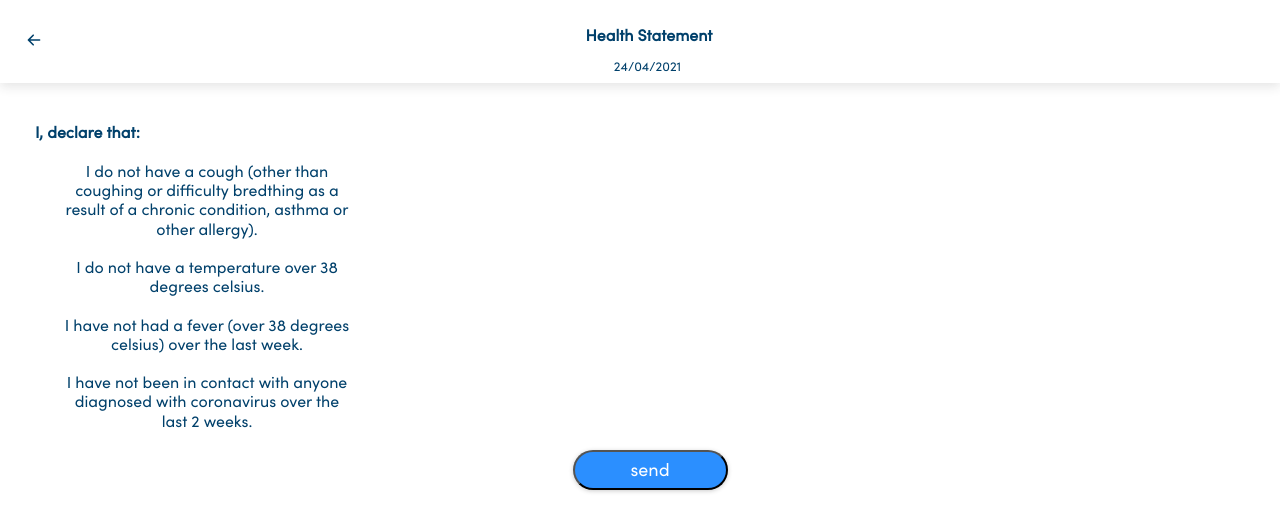
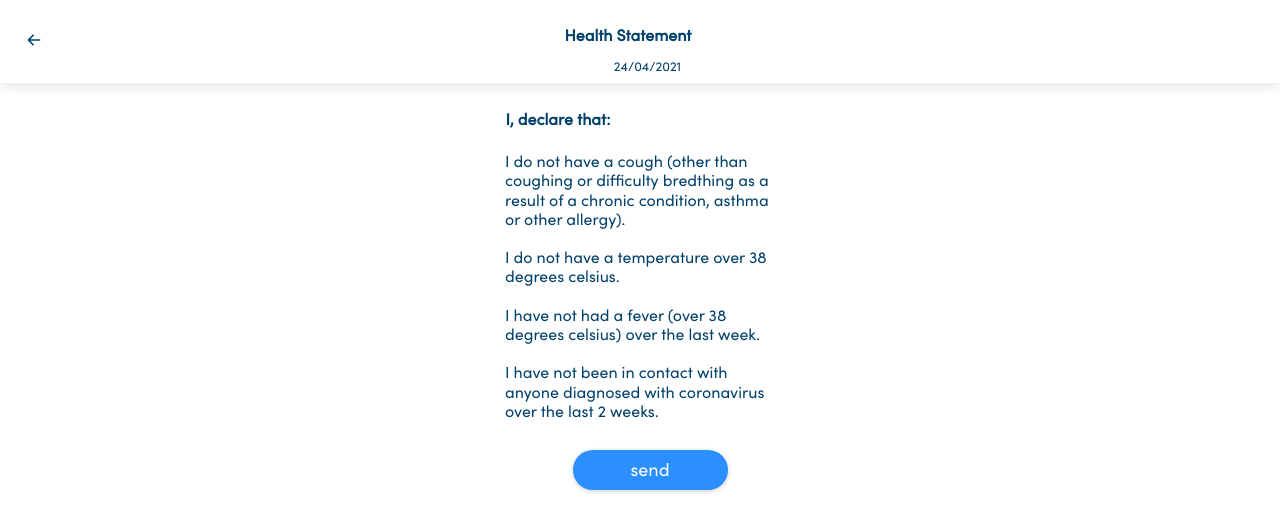
Before and after one commit to NofarVered/KueenB, a React (Create React App) app in the folder frontend/: page /health-statement in a window 1280 px wide. Shown: the top 532 px of the page. Built offline with nearby package versions, Linux system fonts and the light colour scheme; no server answers.

Commit message:
fixed css and added Headpage component

```diff
--- a/frontend/src/components/Calendar/calendar.css
+++ b/frontend/src/components/Calendar/calendar.css
@@ -118,15 +118,14 @@ main {
 /* GRID */
 
 .row {
-
     justify-content: center;
     align-content: center;
     margin: 0;
     padding: 0;
     display: flex;
     flex-direction: row;
-    flex-wrap: wrap;
-    width: 380px;
+    flex-wrap: nowrap;
+    width: 370px;
 }
 
 .arrow{
@@ -409,7 +408,7 @@ svg{
 .calendar .body .col {
     flex-grow: 0;
     flex-basis: 46px;
-    margin: 4px;
+    margin: 2.5px;
     height: 43px;
     -moz-border-radius: 50%;
     -webkit-border-radius: 50%;
--- /dev/null
+++ b/frontend/src/components/Headbox/Headbox.css
@@ -0,0 +1,41 @@
+.head_box1 {
+    position: absolute;
+    width: 100%;
+    height: 83px;
+    left: 0px;
+    top: 0px;
+    background: #ffffff;
+    box-shadow: 0px 4px 10px rgba(51, 51, 51, 0.12);
+}
+
+.headpage {
+    position: relative;
+    width: 213px;
+    height: 58px;
+    left: calc(50% - 130px + 11.5px);
+    top: 26px;
+    font-family: sofiapro-regular;
+    font-style: normal;
+    font-weight: bold;
+    font-size: 16px;
+    line-height: 120%;
+    text-align: center;
+    color: #00406b;
+}
+
+
+.dateFill {
+    position: absolute;
+    width: 162px;
+    height: 16px;
+    left: 25.93%;
+    right: 33.95%;
+    top: 59px;
+    font-family: sofiapro-regular;
+    font-style: normal;
+    font-weight: normal;
+    font-size: 13px;
+    line-height: 120%;
+    text-align: center;
+    color: #00406b;
+}
--- /dev/null
+++ b/frontend/src/components/Headbox/Headbox.js
@@ -0,0 +1,27 @@
+import React, { Component } from "react";
+import { Link } from "react-router-dom";
+import { HiArrowLeft } from "react-icons/hi";
+import "./Headbox.css"
+
+class Headbox extends Component{
+    state = {
+      headline: this.props.headline,
+      linkTo: this.props.linkTo,
+      date: this.props.date,
+  }
+    render(){
+      return(
+        <div className="head_box1">
+          <Link to={this.state.linkTo}>
+            <div style={this.state.linkTo ? null:{display:"none"}} className="arrow">
+              <HiArrowLeft />
+            </div>
+          </Link>
+          <div className="headpage">{this.state.headline}</div>
+          <div className="dateFill">{this.state.date ? this.state.date : null}</div>
+        </div>
+      );
+    }
+
+}
+export default Headbox;
--- a/frontend/src/components/HealthStatement/HS.css
+++ b/frontend/src/components/HealthStatement/HS.css
@@ -8,44 +8,6 @@ code {
     monospace;
 }
 
-.head_box {
-  position: absolute;
-  width: 375px;
-  height: 83px;
-  background: #ffffff;
-  box-shadow: 0px 4px 10px rgba(51, 51, 51, 0.12);
-}
-
-.headpage {
-  position: absolute;
-  width: 255px;
-  height: 58px;
-  left: 60px;
-  top: 26px;
-  font-family: sofiapro-regular;
-  font-style: normal;
-  font-weight: bold;
-  font-size: 16px;
-  line-height: 120%;
-  text-align: center;
-  color: #00406b;
-}
-
-.dateFill {
-  position: absolute;
-  width: 162px;
-  height: 16px;
-  left: 25.93%;
-  right: 33.95%;
-  top: 59px;
-  font-family: sofiapro-regular;
-  font-style: normal;
-  font-weight: normal;
-  font-size: 13px;
-  line-height: 120%;
-  text-align: center;
-  color: #00406b;
-}
 
 .sendButton {
   padding: 9px 30px;
@@ -65,6 +27,32 @@ code {
   color: #ffffff;
   margin: 0px 10px;
   font-weight: normal;
+  border: #2b8fff;
+}
+
+.declare {
+  font-family: sofiapro-regular;
+  font-style: normal;
+  font-weight: bold;
+  font-size: 16px;
+  line-height: 120%;
+  text-align: left;
+  color: #00406b;
+  position: relative;
+  top: 110px;
+  right: 82px;
+}
+.form-check-label {
+  font-family: sofiapro-regular;
+  font-style: normal;
+  font-weight: normal;
+  font-size: 16px;
+  line-height: 120%;
+  color: #00406b;
+  position: relative;
+  width: 270px;
+  top: 125px;
+  text-align: left;
 }
 
 .arrow {
--- a/frontend/src/components/HealthStatement/HealthStatement.js
+++ b/frontend/src/components/HealthStatement/HealthStatement.js
@@ -4,6 +4,7 @@ import { HiArrowLeft } from "react-icons/hi";
 import { Link } from "react-router-dom";
 import "./HS.css";
 import MessageModal from "../MessageModal/MessageModal.js";
+import Headbox from "../Headbox/Headbox";
 
 class HealthStatement extends Component {
   state = {
@@ -19,21 +20,13 @@ class HealthStatement extends Component {
     render() {
         const {showModal, modalMessage, closeModalHandler} = this.props
         return (
+
             <div>
-                <div className="head_box">
-                    <div className="headpage">Health Statement</div>
-                    <div className="dateFill">{format(this.state.Today_Date, "dd/MM/yyyy")}</div>
-                </div>
-                <div>
-                    <Link to="/home">
-                        <div className="arrow" onClick={this.handleSubmit}>
-                            <HiArrowLeft />
-
-                        </div>
-                    </Link>
-
+              <Headbox headline={"Health Statement"} linkTo={"/home"} date={format(this.state.Today_Date, "dd/MM/yyyy")}/>
+                <div className="box">
                     <h5 className="declare"> I, {this.state.name} declare that: </h5>
                 </div>
+              <div className="box">
                 <div className="form-check-label">
                     I do not have a cough (other than coughing or difficulty bredthing as a result of a chronic condition, asthma or other allergy).
                 <br></br>
@@ -50,6 +43,7 @@ class HealthStatement extends Component {
                     <br></br>
                     <br></br>
                 </div>
+              </div>
                     <button onClick={this.handleOnSubmit} className="sendButton" type='submit'>send</button>
                     {showModal ?
                         <MessageModal
--- a/frontend/src/components/Home/Home.js
+++ b/frontend/src/components/Home/Home.js
@@ -3,11 +3,12 @@ import Button from "react-bootstrap/Button";
 import "bootstrap/dist/css/bootstrap.min.css";
 import healthLogo from "./health-statement.PNG";
 import officeDays from "./office-days.PNG"
-import register from "./register.PNG";
+import register from "./register.png";
 import Klogo from "./Klogo.png";
 import { Link } from "react-router-dom";
 import "./home.css";
 import { HiArrowLeft } from "react-icons/hi";
+import Headbox from "../Headbox/Headbox";
 
 class Home extends Component {
   state = {
@@ -17,9 +18,7 @@ class Home extends Component {
   render() {
     return (
       <div>
-        <div className="head_box">
-          <div className="headpage">Office registration</div>
-        </div>
+        <Headbox headline={"Office registration"}/>
         <div className="box">
           <div className="home-header">
             <img
--- a/frontend/src/components/LoginPage/LoginPage.js
+++ b/frontend/src/components/LoginPage/LoginPage.js
@@ -55,6 +55,7 @@ class LoginPage extends Component {
     }
     return (
       <div>
+        <div style={{height: "50px"}}/>
         <div className="box">
           <img
             className="navlogo"
@@ -89,9 +90,8 @@ class LoginPage extends Component {
               value={this.state.password}
             />
           </div>
-          <br/>
           <button className="login-showPassword" onClick={(e)=>{e.preventDefault(); this.setState({hidePassword: !this.state.hidePassword})}}>Show Password</button>
-          <br/>
+          <div style={{height: "30px"}}/>
           <div className="box">
               <button
                 type="submit"
--- a/frontend/src/components/Registers/Registers.css
+++ b/frontend/src/components/Registers/Registers.css
@@ -1,27 +1,4 @@
-.head_box {
-  position: absolute;
-  width: 100%;
-  height: 83px;
-  left: 0px;
-  top: 0px;
-  background: #ffffff;
-  box-shadow: 0px 4px 10px rgba(51, 51, 51, 0.12);
-}
 
-.headpage {
-  position: absolute;
-  width: 255px;
-  height: 58px;
-  left: calc(50% - 130px + 11.5px);
-  top: 26px;
-  font-family: sofiapro-regular;
-  font-style: normal;
-  font-weight: bold;
-  font-size: 16px;
-  line-height: 120%;
-  text-align: center;
-  color: #00406b;
-}
 
 .dateFill {
   position: absolute;
--- a/frontend/src/components/Registers/Registers.js
+++ b/frontend/src/components/Registers/Registers.js
@@ -3,6 +3,7 @@ import format from "date-fns/format";
 import "./Registers.css";
 import { HiArrowLeft } from "react-icons/hi";
 import { Link } from "react-router-dom";
+import Headbox from "../Headbox/Headbox";
 
 class Registers extends React.Component {
   render() {
@@ -17,15 +18,7 @@ class Registers extends React.Component {
     }
     return (
       <div>
-        <div className="head_box">
-          <Link to="/calendar">
-            <div className="arrow" onClick={this.handleSubmit}>
-              <HiArrowLeft />
-            </div>
-          </Link>
-          <div className="headpage">Registers List</div>
-          <div className="dateFill">{date}</div>
-        </div>
+        <Headbox headline={"Registers List"} linkTo={"/calendar"} date={date}/>
         <div className="contentPage">
           <ol>{registersList}</ol>
         </div>
--- a/frontend/src/components/SignUpPage/SignUpPage.js
+++ b/frontend/src/components/SignUpPage/SignUpPage.js
@@ -5,6 +5,7 @@ import "./SignUpPage.css";
 import { HiArrowLeft } from "react-icons/hi";
 import{ init } from 'emailjs-com';
 import * as emailjs from "emailjs-com";
+import Headbox from "../Headbox/Headbox";
 init("user_oa03i7CUKMhB0QMFcITf3");
 
 class SignUpPage extends Component {
@@ -64,14 +65,7 @@ handleChange_name = (e) => {
             state: this.state,
           }}
         />
-        <div className="head_box">
-          <Link to="/">
-            <div className="arrow" onClick={this.handleSubmit}>
-              <HiArrowLeft />
-            </div>
-          </Link>
-          <div className="headpage">Sign up</div>
-        </div>
+       <Headbox linkTo={"/"} headline={"sign up"}/>
         <div className="signup-forms">
           <h2 className="headline">
             Sign up for office registration
--- a/frontend/src/components/UserCalendar.js
+++ b/frontend/src/components/UserCalendar.js
@@ -8,6 +8,7 @@ import {Link} from "react-router-dom";
 import "./Calendar/calendar.css";
 import Calendar from "./Calendar/Calendar";
 import MessageModal from "./MessageModal/MessageModal";
+import Headbox from "./Headbox/Headbox";
 
 class UserCalendar extends React.Component {
     state = {
@@ -67,15 +68,8 @@ class UserCalendar extends React.Component {
         const {showModal, modalMessage, closeModalHandler} = this.props
         return (
             <div>
-                <div className="headlineBox">
-                    <Link to="/home">
-                            <div className="arrow" onClick={this.handleSubmit}>
-                            <HiArrowLeft />
-                            </div>
-                    </Link>
-                    <h4 className="calendarHeadline">When are you coming?</h4>
-                </div>
-
+                <Headbox headline={"When are you coming?"} linkTo={"/home"}/>
+                <div style={{height:"100px"}}/>
                 <Calendar onDateClick={this.onDateClick}></Calendar>
                 <div className="box">
                         <div className="dayWindow">
@@ -90,9 +84,9 @@ class UserCalendar extends React.Component {
                             </Link>
                         </div>
                 </div>
-                    <Button variant="primary" size="sm" onClick={this.onContinueClick}>
+                    <button className="loginButton" onClick={this.onContinueClick}>
                         Continue
-                    </Button>
+                    </button>
                     {showModal ?
                         <MessageModal
                             className="modal"
--- a/frontend/src/index.css
+++ b/frontend/src/index.css
@@ -64,33 +64,7 @@ code {
   color: #a4a8ac;
   width: 300px;
 }
-.declare {
-  font-family: sofiapro-regular;
-  font-style: normal;
-  font-weight: bold;
-  font-size: 16px;
-  line-height: 120%;
-  text-align: left;
-  color: #00406b;
-  position: absolute;
-  width: 320px;
-  height: 24px;
-  left: 35px;
-  top: 123px;
-}
-.form-check-label {
-  position: absolute;
-  width: 286px;
-  height: 346px;
-  left: 64px;
-  top: 162px;
-  font-family: sofiapro-regular;
-  font-style: normal;
-  font-weight: normal;
-  font-size: 16px;
-  line-height: 120%;
-  color: #00406b;
-}
+
 .warp1 {
   position: absolute;
   width: 29px;
```
